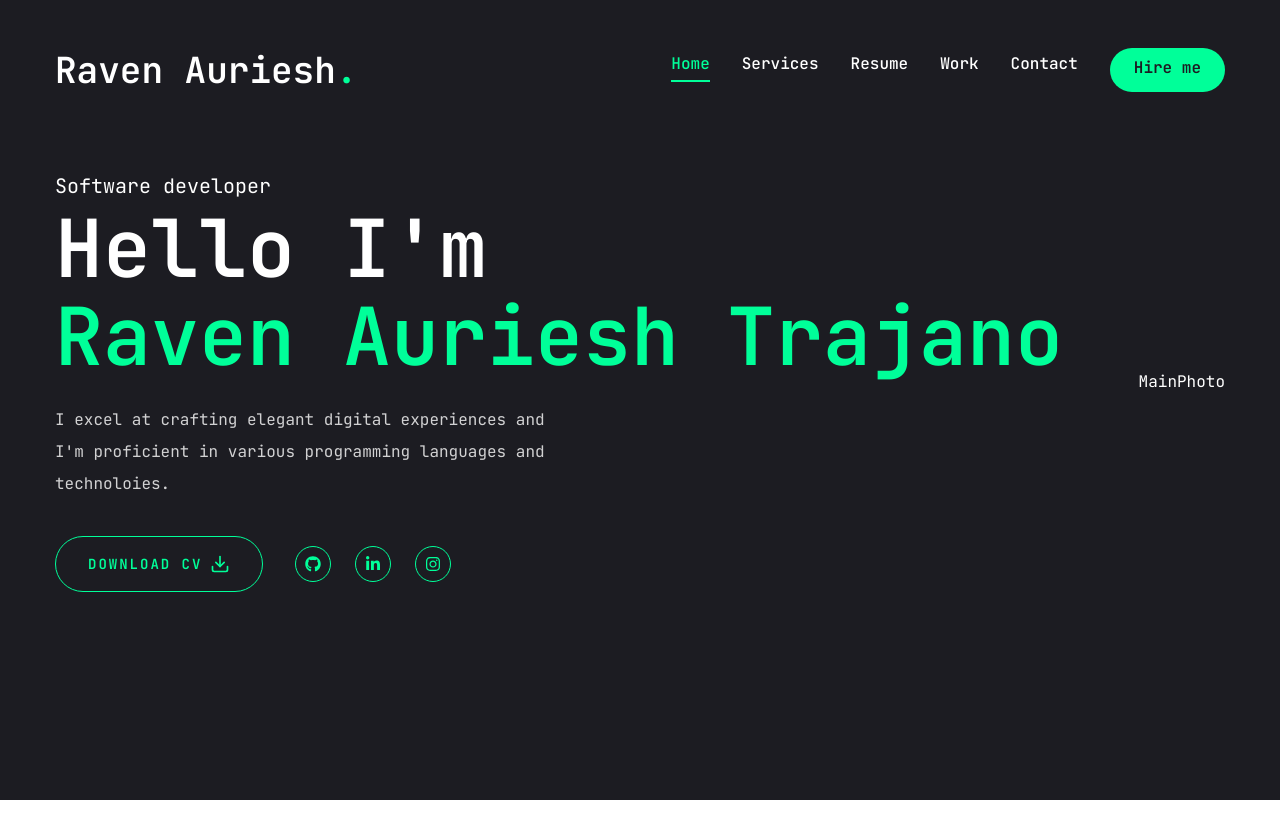
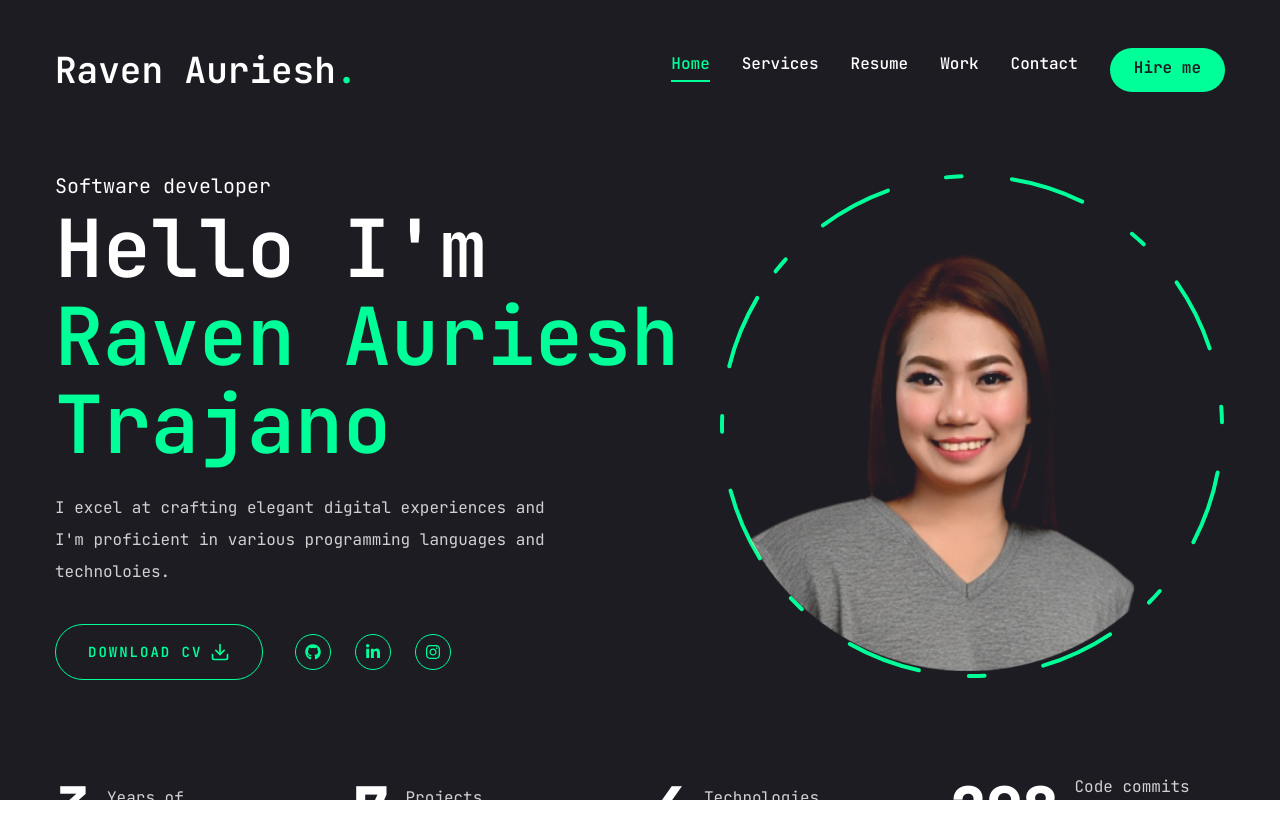
Before and after one commit to rave-25/Raven_Auriesh_Trajano, a Next.js app: page / in a window 1280 px wide. Shown: the top 838 px of the page. Before the commit the page ends 800 px from the top, so only its background shows below. Built offline with nearby package versions, Linux system fonts and the light colour scheme.

Commit message:
Finish Homepage

```diff
--- a/app/page.jsx
+++ b/app/page.jsx
@@ -5,6 +5,7 @@ import { FiDownload } from "react-icons/fi";
 //components
 import Socials from "@/components/Socials";
 import MainPhoto from "@/components/MainPhoto";
+import Stats from "@/components/Stats";
 
 const Home = () => {
   return (
@@ -12,7 +13,7 @@ const Home = () => {
       <div className="container mx-auto h-full">
         <div className="flex flex-col xl:flex-row items-center justify-between xl:pt-8 xl:pb-24">
           {/* text */}
-          <div className="text-center xl:text-left">
+          <div className="text-center xl:text-left order-2 xl:order-none">
             <span className="text-xl">Software developer</span>
             <h1 className="h1 mb-6">
               Hello I'm <br/> <span className="text-accent">Raven Auriesh Trajano</span>
@@ -29,9 +30,12 @@ const Home = () => {
             </div>
           </div>
           {/*photo */}
-          <div><MainPhoto/></div>
+          <div className="order-1 xl:order-none mb-8 xl:mb-0">
+            <MainPhoto/>
+          </div>
         </div>
       </div>
+      <Stats/>
     </section>
   )
 }
--- a/components/MainPhoto.jsx
+++ b/components/MainPhoto.jsx
@@ -1,9 +1,66 @@
-import React from 'react'
+"use client";
+
+import { motion } from "framer-motion";
+import Image from "next/image";
 
 const MainPhoto = () => {
   return (
-    <div>MainPhoto</div>
-  )
-}
+    <div className="w-full h-full relative">
+      <motion.div
+        initial={{ opacity: 0 }}
+        animate={{
+          opacity: 1,
+          transition: { delay: 2, duration: 0.4, ease: "easeIn" },
+        }}
+      >
+        {/*image */}
+        <motion.div
+          initial={{ opacity: 0 }}
+          animate={{
+            opacity: 1,
+            transition: { delay: 2.4, duration: 0.4, ease: "easeIn" },
+          }}
+          className="w-[298px] h-[298px] xl:w-[498px] xl:h-[498px] mix-blend-lighten absolute"
+        >
+          <Image
+            src="/assets/rave.png"
+            priority
+            quality={100}
+            fill
+            alt="raven photo"
+            className="object-contain"
+          />
+        </motion.div>
+        {/* circle */}
+        <motion.svg
+          className="w-[300px] xl:w-[506px] h-[300px] xl:h-[506px]"
+          fill="transparent"
+          viewBox="0 0 506 506"
+          xmlns="http://www.w3.org/2800/svg"
+        >
+          <motion.circle
+            cx="253"
+            cy="253"
+            r="250"
+            stroke="#00ff99"
+            strokeWidth="4"
+            strokeLinecap="round"
+            strokeLinejoin="round"
+            initial={{ strokeDasharray: "24 10 0 0" }}
+            animate={{
+                strokeDasharray: ["15 120 25 25", "16 25 92 72", "4 250 22 22"],
+                rotate: [120, 360],
+            }}
+            transition={{
+                duration: 20,
+                repeat: Infinity,
+                repeatType: "reverse"
+            }}
+          />
+        </motion.svg>
+      </motion.div>
+    </div>
+  );
+};
 
-export default MainPhoto
+export default MainPhoto;
--- /dev/null
+++ b/components/Stats.jsx
@@ -0,0 +1,48 @@
+"use client";
+
+import CountUp from "react-countup";
+
+const stats = [
+  {
+    num: 3,
+    text: "Years of experience",
+  },
+  {
+    num: 7,
+    text: "Projects handled",
+  },
+  {
+    num: 4,
+    text: "Technologies mastered",
+  },
+  {
+    num: 300,
+    text: "Code commits and Tickets resolved",
+  },
+];
+
+const Stats = () => {
+  return (
+    <section className="pt-4 pb-12 xl:pt-0 xl:pb-0">
+      <div className="container mx-auto">
+        <div className="flex flex-wrap gap-6 max-w-[80vw] mx-auto xl:max-w-none">
+          {stats.map((item, index) => {
+            return (
+              <div className="flex-1 flex gap-4 items-center justify-center xl:justify-start" key={index}>
+                <CountUp
+                  end={item.num}
+                  duration={5}
+                  delay={2}
+                  className="text-4xl xl:text-6xl font-extrabold"
+                />
+                <p className={`${item.text.length < 15 ? "max-w-[100px]" : "max-w-[150px]"} leading-snug text-white/80`}>{item.text}</p>
+              </div>
+            );
+          })}
+        </div>
+      </div>
+    </section>
+  );
+};
+
+export default Stats;
--- a/package.json
+++ b/package.json
@@ -21,6 +21,7 @@
     "lucide-react": "^0.435.0",
     "next": "14.2.6",
     "react": "^18",
+    "react-countup": "^6.5.3",
     "react-dom": "^18",
     "react-icons": "^5.3.0",
     "tailwind-merge": "^2.5.2",
```
Also changed, not shown: public/assets/rave.png, 1 other file (tests, documents, lock files or other folders).
